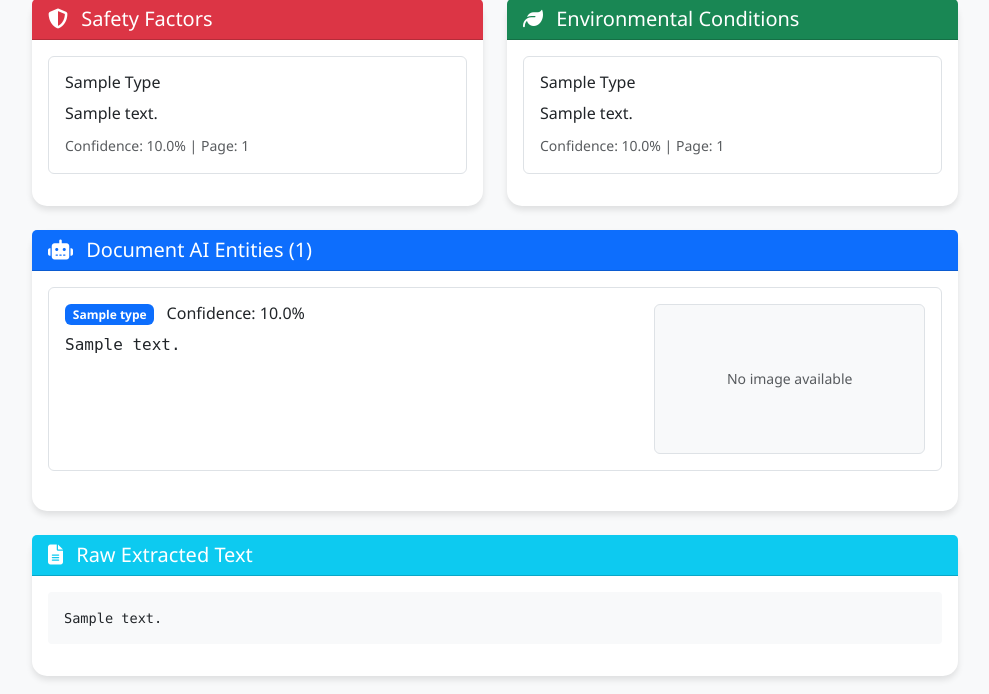
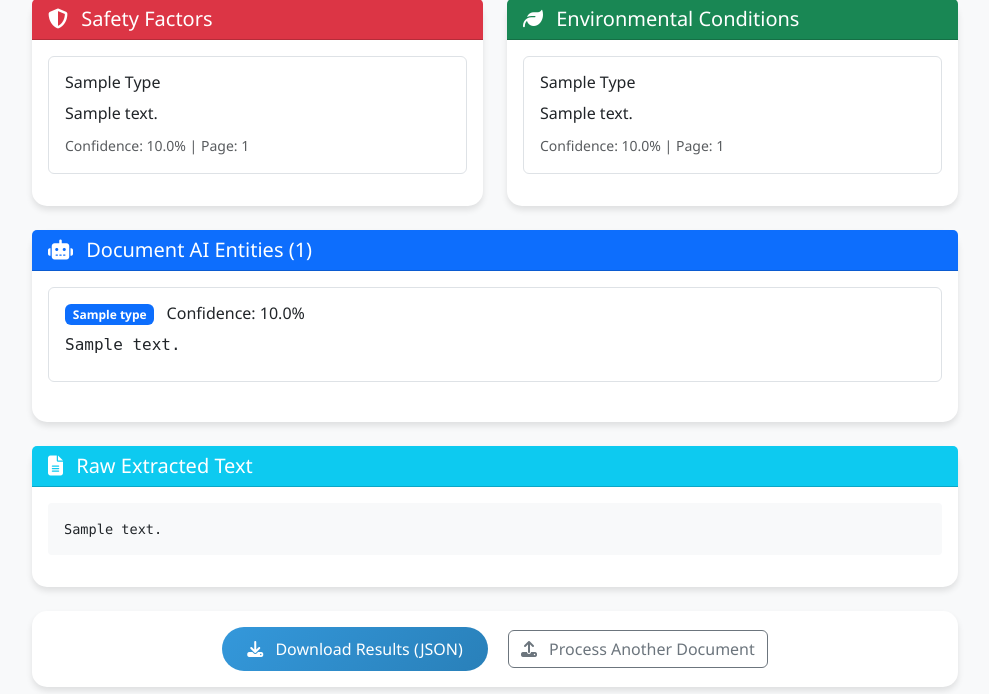
Before and after one commit to ziyusteve/engineering-design-extractor, a Flask app: template src/webapp/templates/job_status.html in a window 1280 px wide. Shown: the part 1239-1933 px from the top of the page, without its empty margins (145-1134 px from the left). Run offline with Flask 3, Linux system fonts and the light colour scheme; the template is opened without the code that fills it: most values are stand-ins (such as "Sample title", 1, 10 or a date in 2020).

Commit message:
Remove "No image available" placeholder from job status template to simplify the UI.

```diff
--- a/src/webapp/templates/job_status.html
+++ b/src/webapp/templates/job_status.html
@@ -400,13 +400,7 @@
                                             {% set entity_image_found = true %}
                                         {% endif %}
                                     {% endfor %}
-                                    {% if not entity_image_found %}
-                                        <div class="text-center">
-                                            <div class="bg-light border rounded p-3" style="height: 150px; display: flex; align-items: center; justify-content: center;">
-                                                <small class="text-muted">No image available</small>
-                                            </div>
-                                        </div>
-                                    {% endif %}
+
                                 </div>
                             </div>
                         </div>
```
